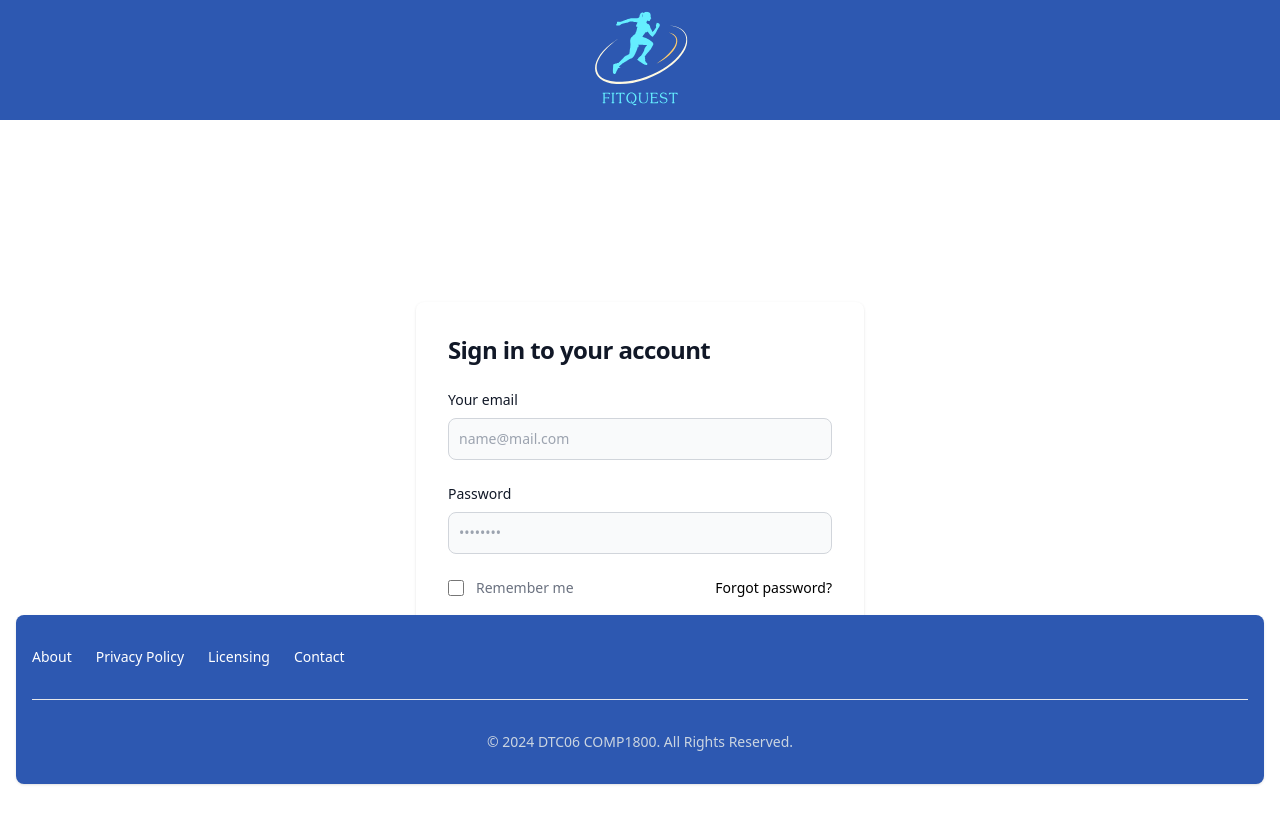
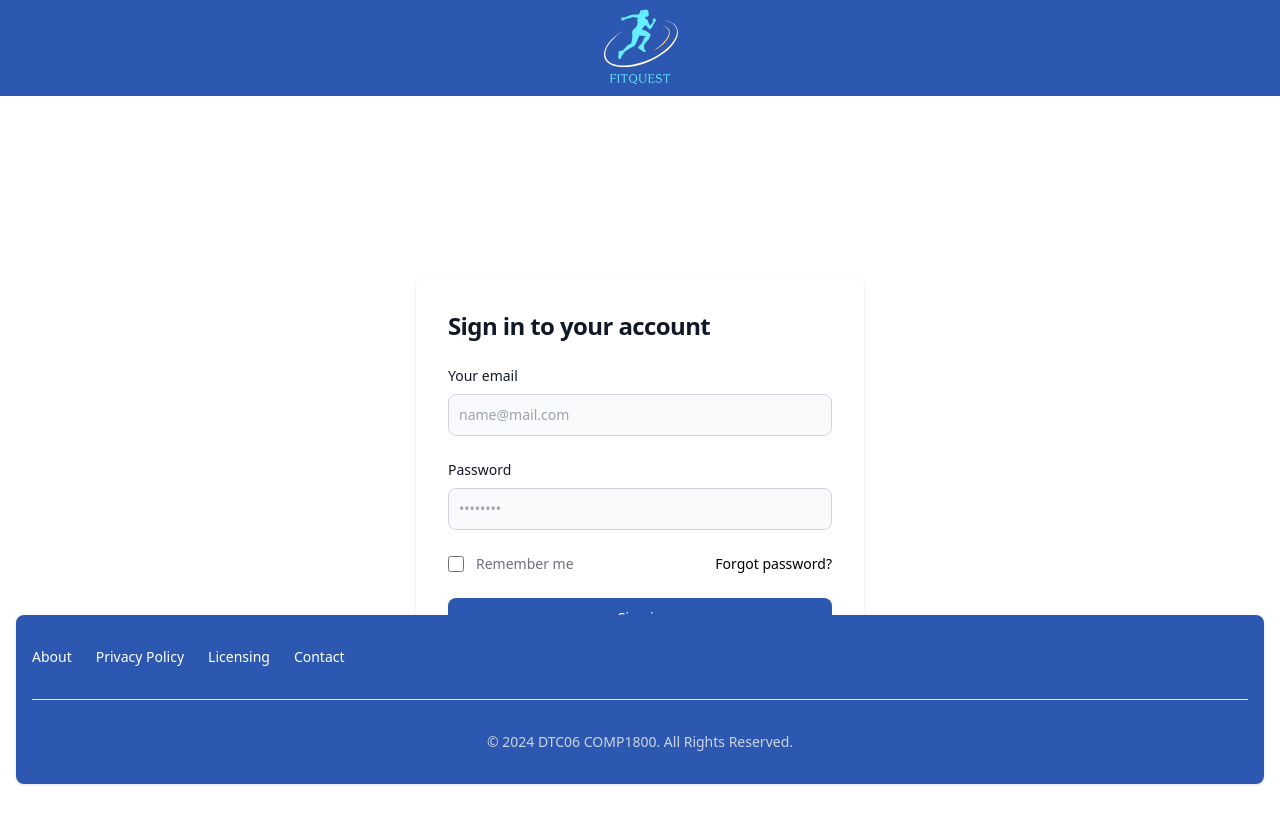
Before and after one commit to KIMCHITERRORIST/1800_202410_DTC06, a plain HTML site: page index.html in a window 1280 px wide. Drawn offline with nearby package versions, Linux system fonts and the light colour scheme.

Commit message:
Adjust navbar size

```diff
--- a/index.html
+++ b/index.html
@@ -21,7 +21,7 @@
 
 <body>
     <!-- Nav bar 10% of screen-->
-    <nav class="bg-[#2d58b1] h-[15vh] w-full">
+    <nav class="bg-[#2d58b1] h-[12vh] w-full">
         <div class="inline-flex justify-center size-full">
             <img class="object-center" src="./images/FitQuest Logo.svg" alt="">
         </div>
```
Also changed, not shown: 1 other file.
